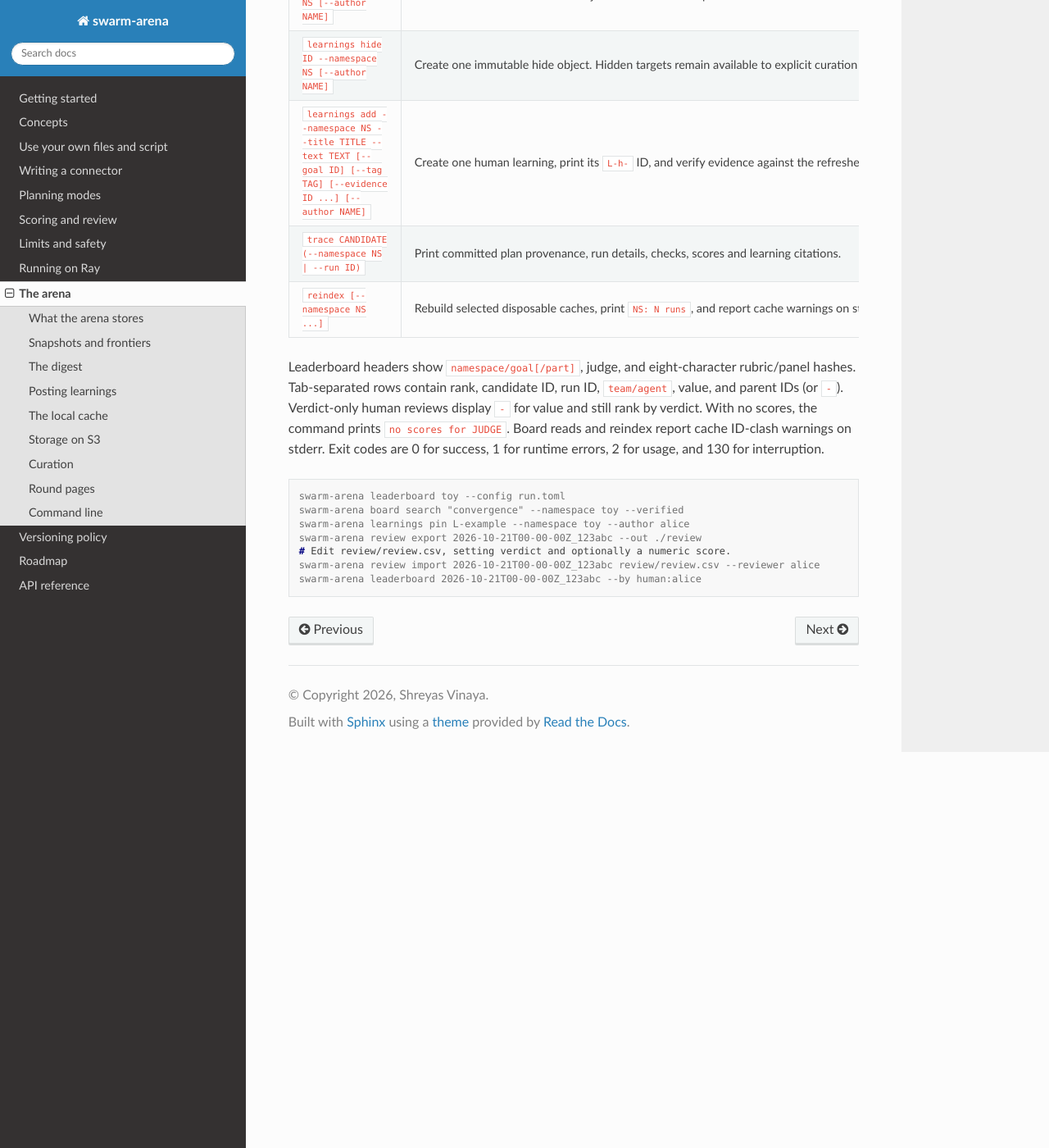
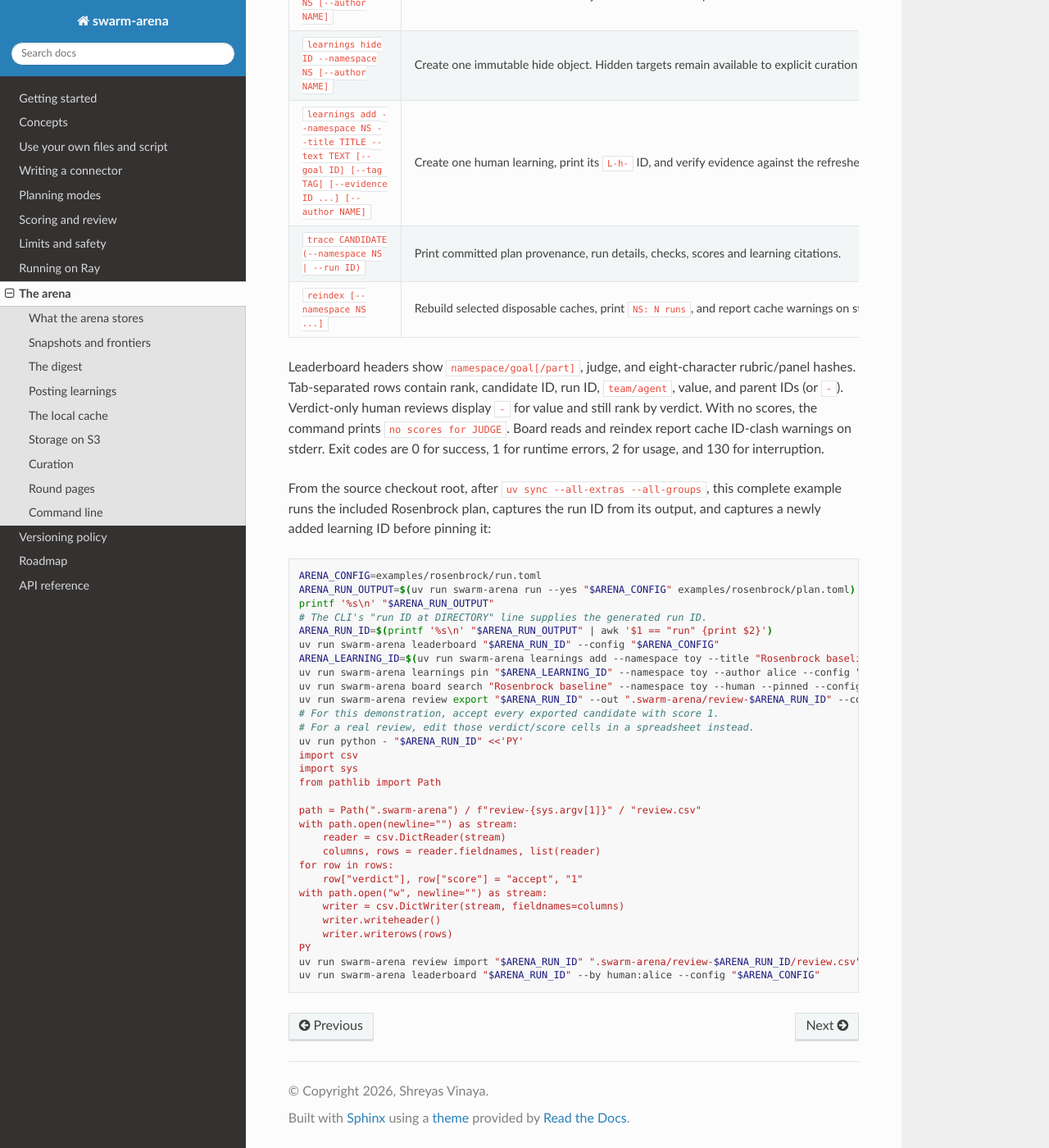
Before and after one commit to shreyasvinaya/swarm-arena, a Sphinx documentation site: the page built from docs/arena.md, in a window 1280 px wide and 1400 px high, scrolled down 9602 px. Shown: the whole window at 82% size. Built offline with Sphinx 7.4.7 and the Read the Docs theme 3.1.0, drawn with Linux system fonts in a browser that asks for light colours.

Commit message:
docs(arena): make command examples executable

````diff
--- a/docs/arena.md
+++ b/docs/arena.md
@@ -454,12 +454,39 @@ rubric/panel hashes. Tab-separated rows contain rank, candidate ID, run ID,
 on stderr. Exit codes are 0 for success, 1 for runtime errors, 2 for usage,
 and 130 for interruption.
 
-```console
-swarm-arena leaderboard toy --config run.toml
-swarm-arena board search "convergence" --namespace toy --verified
-swarm-arena learnings pin L-example --namespace toy --author alice
-swarm-arena review export 2026-10-21T00-00-00Z_123abc --out ./review
-# Edit review/review.csv, setting verdict and optionally a numeric score.
-swarm-arena review import 2026-10-21T00-00-00Z_123abc review/review.csv --reviewer alice
-swarm-arena leaderboard 2026-10-21T00-00-00Z_123abc --by human:alice
+From the source checkout root, after `uv sync --all-extras --all-groups`, this
+complete example runs the included Rosenbrock plan, captures the run ID from its
+output, and captures a newly added learning ID before pinning it:
+
+```sh
+ARENA_CONFIG=examples/rosenbrock/run.toml
+ARENA_RUN_OUTPUT=$(uv run swarm-arena run --yes "$ARENA_CONFIG" examples/rosenbrock/plan.toml)
+printf '%s\n' "$ARENA_RUN_OUTPUT"
+# The CLI's "run ID at DIRECTORY" line supplies the generated run ID.
+ARENA_RUN_ID=$(printf '%s\n' "$ARENA_RUN_OUTPUT" | awk '$1 == "run" {print $2}')
+uv run swarm-arena leaderboard "$ARENA_RUN_ID" --config "$ARENA_CONFIG"
+ARENA_LEARNING_ID=$(uv run swarm-arena learnings add --namespace toy --title "Rosenbrock baseline" --text "Compare gradient descent and random search." --author alice --config "$ARENA_CONFIG")
+uv run swarm-arena learnings pin "$ARENA_LEARNING_ID" --namespace toy --author alice --config "$ARENA_CONFIG"
+uv run swarm-arena board search "Rosenbrock baseline" --namespace toy --human --pinned --config "$ARENA_CONFIG"
+uv run swarm-arena review export "$ARENA_RUN_ID" --out ".swarm-arena/review-$ARENA_RUN_ID" --config "$ARENA_CONFIG"
+# For this demonstration, accept every exported candidate with score 1.
+# For a real review, edit those verdict/score cells in a spreadsheet instead.
+uv run python - "$ARENA_RUN_ID" <<'PY'
+import csv
+import sys
+from pathlib import Path
+
+path = Path(".swarm-arena") / f"review-{sys.argv[1]}" / "review.csv"
+with path.open(newline="") as stream:
+    reader = csv.DictReader(stream)
+    columns, rows = reader.fieldnames, list(reader)
+for row in rows:
+    row["verdict"], row["score"] = "accept", "1"
+with path.open("w", newline="") as stream:
+    writer = csv.DictWriter(stream, fieldnames=columns)
+    writer.writeheader()
+    writer.writerows(rows)
+PY
+uv run swarm-arena review import "$ARENA_RUN_ID" ".swarm-arena/review-$ARENA_RUN_ID/review.csv" --reviewer alice --config "$ARENA_CONFIG"
+uv run swarm-arena leaderboard "$ARENA_RUN_ID" --by human:alice --config "$ARENA_CONFIG"
 ```
````
Also changed, not shown: README.md (+33 -9 lines), 1 other file.
